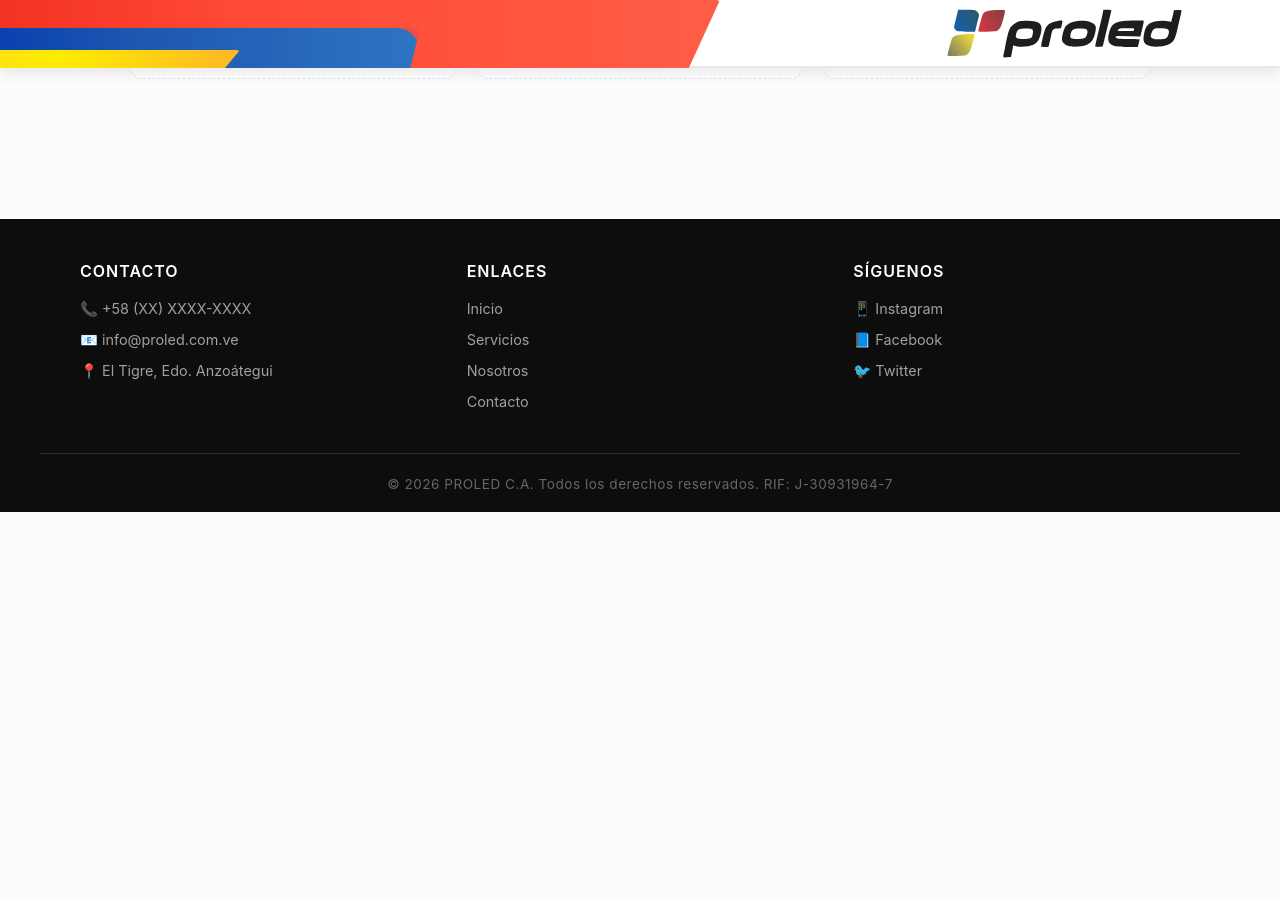
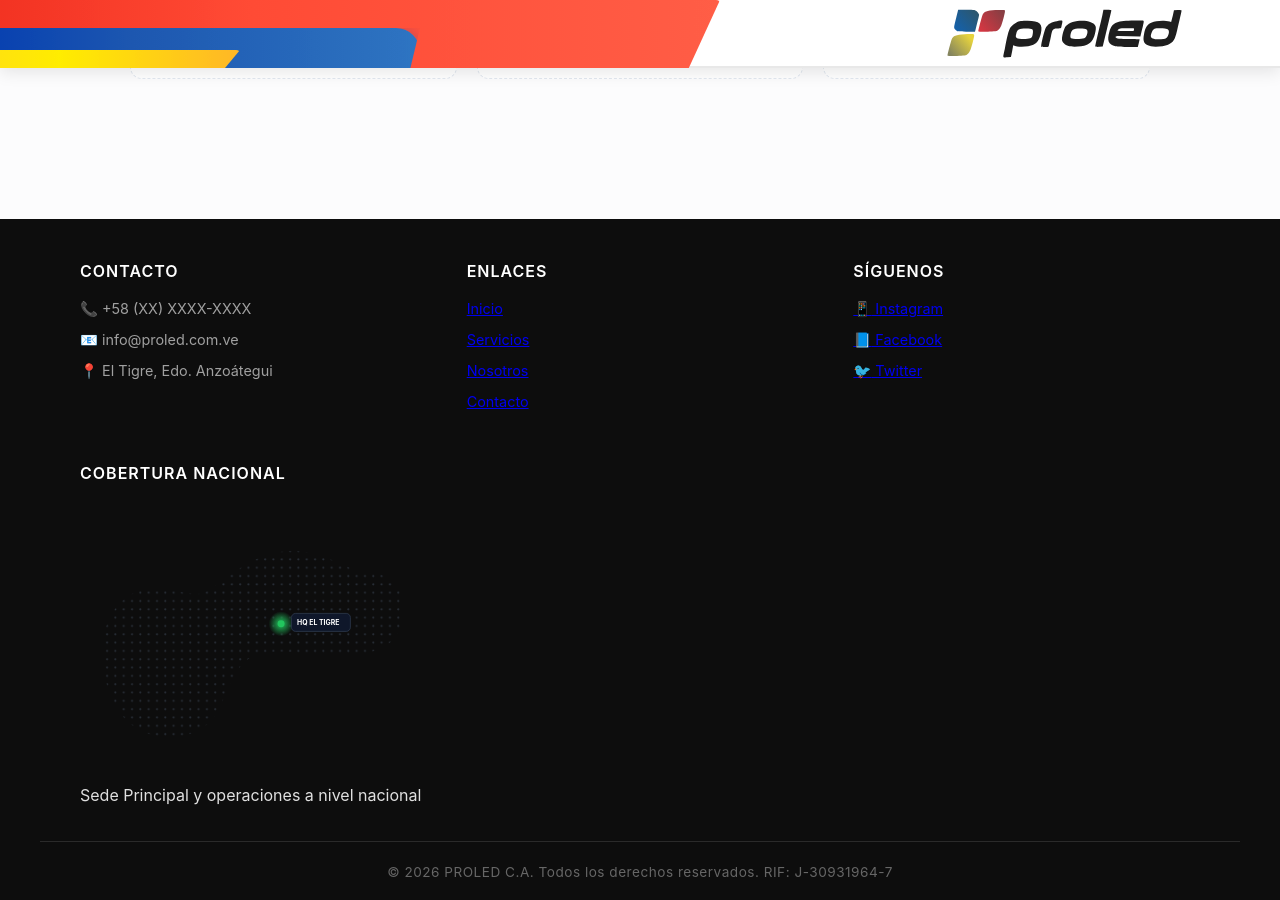
Before and after one commit to ing-nestorgomez/belorp, a Jekyll site: the page built from index.html, in a window 1280 px wide and 900 px high, scrolled down 5446 px. Built offline with Jekyll 4.4.1, drawn with Linux system fonts in a browser that asks for light colours; before the commit the page ends 5958 px from its top, so only the background shows below that.

Commit message:
Refactor footer layout and update contact info

```diff
--- a/_includes/footer.html
+++ b/_includes/footer.html
@@ -1,38 +1,62 @@
 <footer class="site-footer">
   <div class="footer-grid">
-    <!-- Columna 1: Contacto -->
-    <div>
+    <div class="footer-col">
       <h4>CONTACTO</h4>
-      <ul>
-        <li>📞 +58 (XX) XXXX-XXXX</li>
-        <li>📧 info@proled.com.ve</li>
-        <li>📍 El Tigre, Edo. Anzoátegui</li>
+      <ul class="footer-links">
+        <li><span class="footer-icon">📞</span> +58 (XX) XXXX-XXXX</li>
+        <li><span class="footer-icon">📧</span> info@proled.com.ve</li>
+        <li><span class="footer-icon">📍</span> El Tigre, Edo. Anzoátegui</li>
       </ul>
     </div>
 
-    <!-- Columna 2: Enlaces rápidos -->
-    <div>
+    <div class="footer-col">
       <h4>ENLACES</h4>
-      <ul>
-        <li><a href="#" style="color:#a0a0a0; text-decoration:none;">Inicio</a></li>
-        <li><a href="#" style="color:#a0a0a0; text-decoration:none;">Servicios</a></li>
-        <li><a href="#" style="color:#a0a0a0; text-decoration:none;">Nosotros</a></li>
-        <li><a href="#" style="color:#a0a0a0; text-decoration:none;">Contacto</a></li>
+      <ul class="footer-links">
+        <li><a href="#">Inicio</a></li>
+        <li><a href="#">Servicios</a></li>
+        <li><a href="#">Nosotros</a></li>
+        <li><a href="#">Contacto</a></li>
       </ul>
     </div>
 
-    <!-- Columna 3: Redes sociales -->
-    <div>
+    <div class="footer-col">
       <h4>SÍGUENOS</h4>
-      <ul>
-        <li>📱 Instagram</li>
-        <li>📘 Facebook</li>
-        <li>🐦 Twitter</li>
+      <ul class="footer-links">
+        <li><a href="#" class="social-link"><span class="footer-icon">📱</span> Instagram</a></li>
+        <li><a href="#" class="social-link"><span class="footer-icon">📘</span> Facebook</a></li>
+        <li><a href="#" class="social-link"><span class="footer-icon">🐦</span> Twitter</a></li>
       </ul>
+    </div>
+
+    <div class="footer-col footer-map-col">
+      <h4>COBERTURA NACIONAL</h4>
+      <div class="map-wrapper">
+        <svg class="venezuela-map-svg" viewBox="0 0 500 400" fill="none" xmlns="http://www.w3.org/2000/svg">
+          <path d="M74.5 137C41 155 15 210.5 45 285.5C75 360.5 169 356 195.5 311C222 266 220 220.5 284.5 220.5C349 220.5 435 240 458 193C481 146 458 107.5 422 107.5C386 107.5 351.5 68.5 291 76C230.5 83.5 195.5 137 169 137C142.5 137 108 119 74.5 137Z" fill="url(#mapGridPattern)" opacity="0.45"/>
+
+          <defs>
+            <pattern id="mapGridPattern" x="0" y="0" width="12" height="12" patternUnits="userSpaceOnUse">
+              <circle cx="3" cy="3" r="1.5" fill="#475569" />
+            </pattern>
+            <radialGradient id="glow" cx="50%" cy="50%" r="50%">
+              <stop offset="0%" stop-color="#22c55e" stop-opacity="1"/>
+              <stop offset="100%" stop-color="#22c55e" stop-opacity="0"/>
+            </radialGradient>
+          </defs>
+
+          <circle class="map-pulse" cx="290" cy="180" r="18" fill="url(#glow)" />
+          <circle class="map-node" cx="290" cy="180" r="5" fill="#22c55e" />
+
+          <g class="map-label">
+            <rect x="305" y="165" width="85" height="26" rx="6" fill="#0f172a" stroke="#334155" stroke-width="1"/>
+            <text x="313" y="182" fill="#ffffff" font-family="Inter, sans-serif" font-size="10" font-weight="700">HQ EL TIGRE</text>
+          </g>
+        </svg>
+        <span class="map-caption">Sede Principal y operaciones a nivel nacional</span>
+      </div>
     </div>
   </div>
 
-  <!-- Segunda fila: Derechos reservados -->
   <div class="footer-copy">
     &copy; 2026 PROLED C.A. Todos los derechos reservados. RIF: J-30931964-7
   </div>
```
